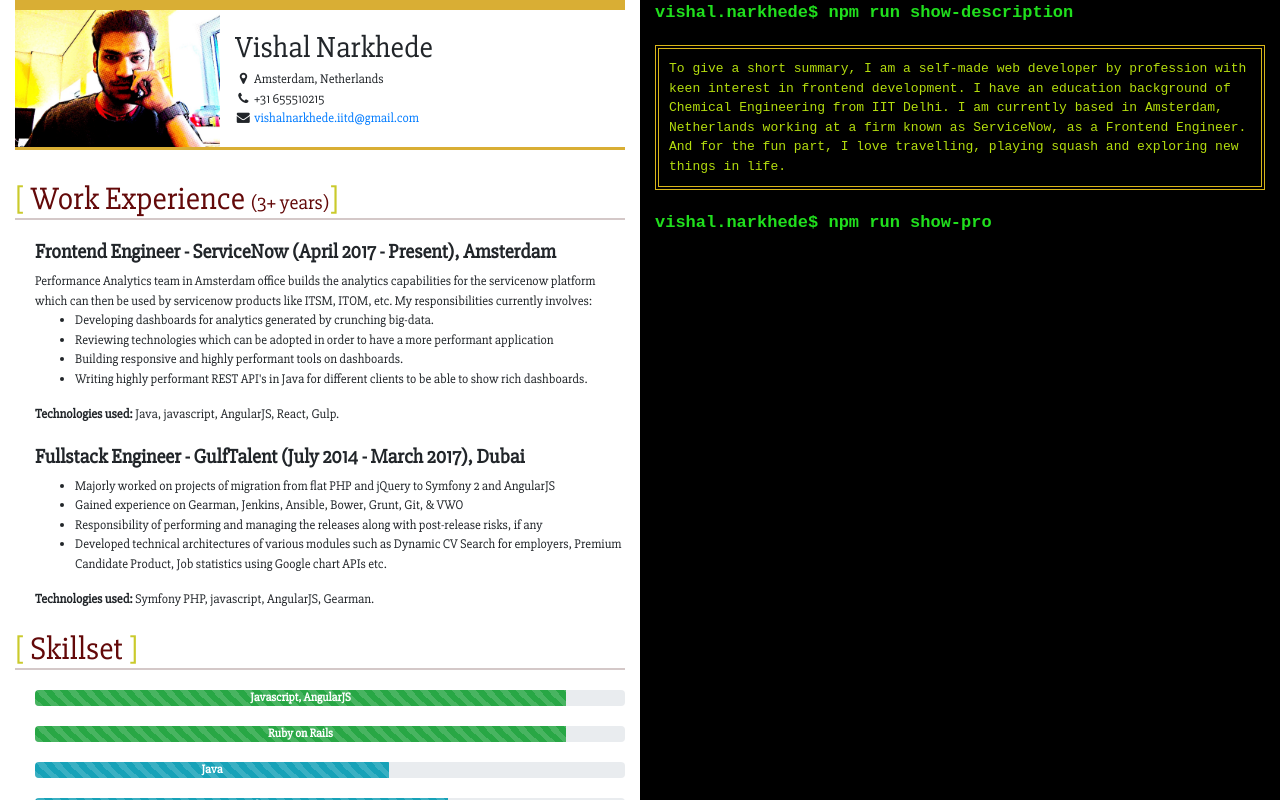
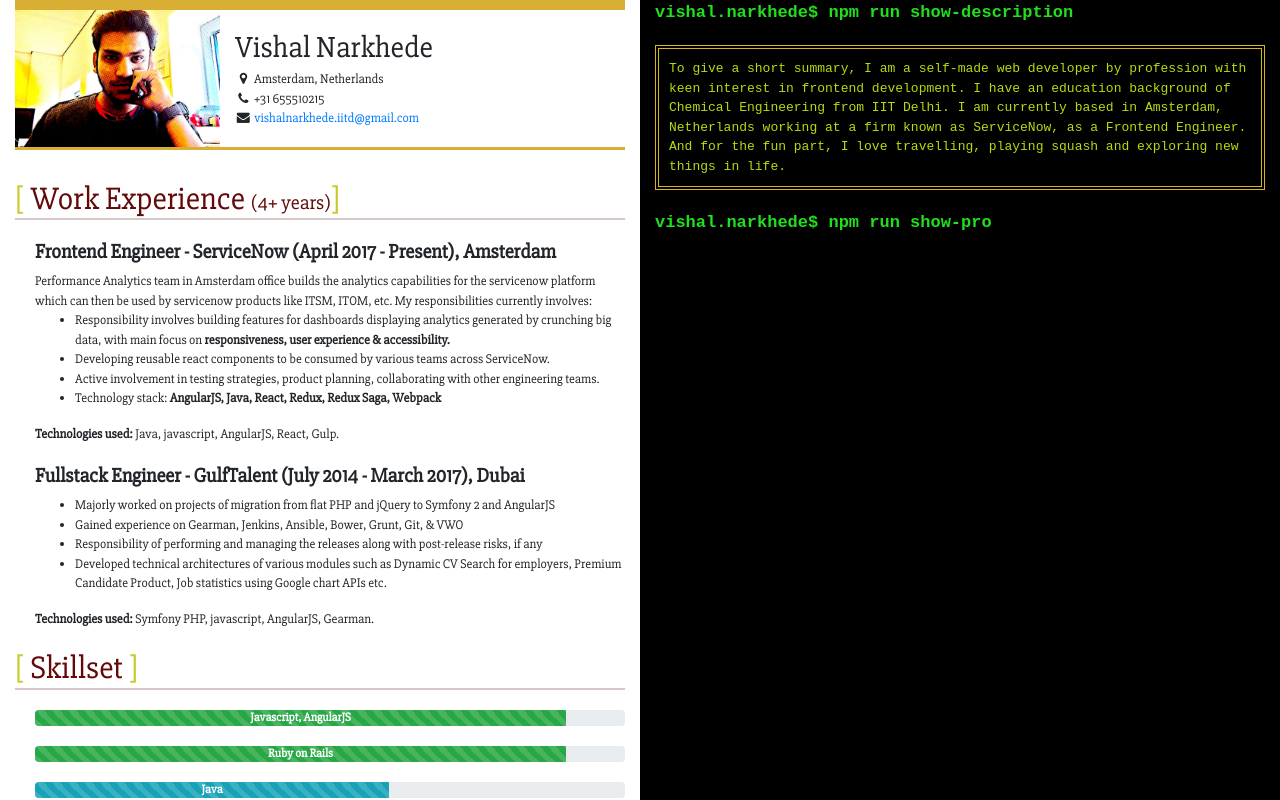
Before and after one commit to vishalnarkhede/vishalnarkhede.github.io, a website: page index.html in a window 1280 px wide. Drawn offline with nearby package versions, Linux system fonts and the light colour scheme.

Commit message:
Update index.html

```diff
--- a/index.html
+++ b/index.html
@@ -39,17 +39,18 @@
                         </div> -->
                     </div>
                     <div class="cv-content">
-                        <h2><span style="color: #caca2c">[</span> Work Experience <span class="subtext">(3+ years)</span><span style="color: #caca2c">]</span></h2>
+                        <h2><span style="color: #caca2c">[</span> Work Experience <span class="subtext">(4+ years)</span><span style="color: #caca2c">]</span></h2>
                         <div class="cv-content-section-l1">
                             <h5><strong>Frontend Engineer - ServiceNow (April 2017 - Present), Amsterdam</strong></h5>
                             Performance Analytics team in Amsterdam office builds the analytics
                             capabilities for the servicenow platform which can then be used by servicenow products like
                             ITSM, ITOM, etc. My responsibilities currently involves:
                             <ul>
-                                <li>Developing dashboards for analytics generated by crunching big-data.</li>
-                                <li>Reviewing technologies which can be adopted in order to have a more performant application</li>
-                                <li>Building responsive and highly performant tools on dashboards.</li>
-                                <li>Writing highly performant REST API's in Java for different clients to be able to show rich dashboards.</li>
+                                <li>Responsibility involves building features for dashboards displaying analytics generated by crunching big data, with main focus on <strong>responsiveness, user experience & accessibility.</strong>
+</li>
+                                <li>Developing reusable react components to be consumed by various teams across ServiceNow.</li>
+                                <li>Active involvement in testing strategies, product planning, collaborating with other engineering teams.</li>
+                                <li>Technology stack: <strong>AngularJS, Java, React, Redux, Redux Saga, Webpack</strong></li>
                             </ul>
                             <strong>Technologies used:</strong> Java, javascript, AngularJS, React, Gulp.
                         </div>
@@ -93,7 +94,7 @@
                                 </div>
                             </div>
                             <div class="progress space-top-med">
-                                <div class="progress-bar progress-bar-striped bg-danger" role="progressbar" style="width: 20%" aria-valuenow="100" aria-valuemin="0" aria-valuemax="100">
+                                <div class="progress-bar progress-bar-striped bg-danger" role="progressbar" style="width: 80%" aria-valuenow="100" aria-valuemin="0" aria-valuemax="100">
                                     <strong>React</strong>
                                 </div>
                             </div>
```
